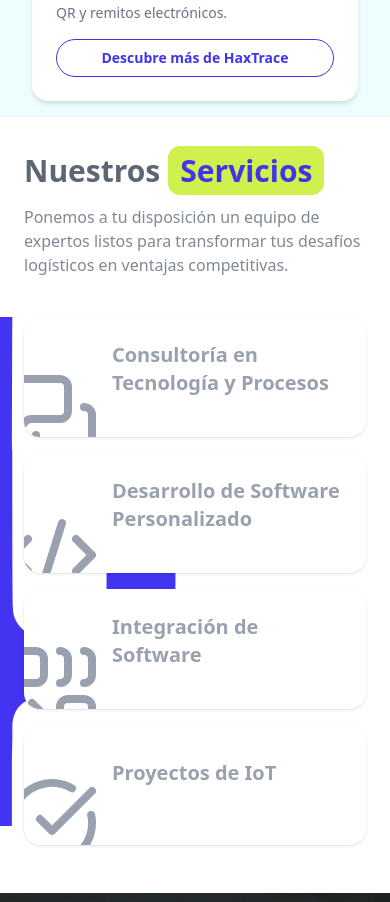
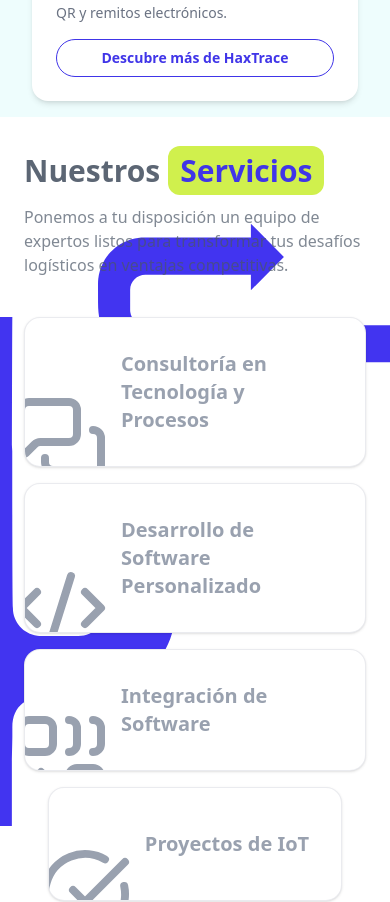
Before and after one commit to braguilera/quadrant, a React (Vite) app: page / in a window 390 px wide. Shown: the part 2280-3182 px from the top of the page. Built offline with nearby package versions, Linux system fonts and the light colour scheme.

Commit message:
Servicios en proceso para computadora

```diff
--- a/src/components/services/CardServices.jsx
+++ b/src/components/services/CardServices.jsx
@@ -10,10 +10,9 @@ const CardServices = ({ title, description, Icon, index }) => {
             onHoverStart={() => !isTouchDevice() && setIsActive(true)}
             onHoverEnd={() => !isTouchDevice() && setIsActive(false)}
             onTap={() => setIsActive(!isActive)}
-
             layout
             transition={{ duration: 0.4, ease: "easeInOut" }}
-            className="p-6 rounded-2xl cursor-pointer bg-white shadow-sm hover:shadow-md overflow-hidden group min-h-[120px]"
+            className="relative p-8 lg:query-xs rounded-2xl bg-white border border-gray-200/80 cursor-pointer overflow-hidden w-full shadow-sm hover:shadow-md"
         >
             <div className="flex justify-between items-center">
                 <div className="flex items-center gap-4">
--- a/src/screens/CtaSection.jsx
+++ b/src/screens/CtaSection.jsx
@@ -13,7 +13,7 @@ const CtaSection = () => {
     <>
       <ContactFormModal isOpen={isFormOpen} onClose={() => setIsFormOpen(false)} />
 
-      <section className='relative h-screen lg:h-[500px] lg:px-10 w-full p-4 flex flex-col'>
+      <section className='relative h-screen lg:h-[500px] lg:px-10 w-full p-4 flex flex-col z-10'>
           <img
             src={cta_bg}
             alt="Fondo de sección de llamada a la acción"
--- a/src/screens/Services.jsx
+++ b/src/screens/Services.jsx
@@ -2,6 +2,7 @@ import React from 'react'
 import { motion } from "framer-motion";
 import CardServices from '../components/services/CardServices';
 import services_vector from '../assets/services/services_vector.svg';
+import services_vector_computer from '../assets/services/services_vector_computer.svg';
 
 import { MessagesSquare, CodeXml, Combine, CheckCircle } from 'lucide-react';
 
@@ -46,9 +47,10 @@ const Services = () => {
   };
 
   return (
-    <section id='servicios' className="relative max-w-7xl mx-auto px-6 pb-12 overflow-hidden">
+    <section id='servicios' className="relative max-w-7xl mx-auto px-6 pb-12 ">
 
-        <div className="relative">
+        <div className="relative flex flex-col items-center z-10 xl:flex-row">
+          <article className='self-start'>
             <motion.h2
                 className="pt-5 text-3xl lg:text-4xl font-display font-bold text-gray-600/90 mb-4"
                 initial={{ opacity: 0, y: 20 }}
@@ -72,9 +74,10 @@ const Services = () => {
             >
                 Ponemos a tu disposición un equipo de expertos listos para transformar tus desafíos logísticos en ventajas competitivas.
             </motion.p>
+          </article>
 
             <motion.article
-                className='relative flex flex-col gap-4'
+                className='relative flex flex-col gap-4 items-center w-full md:grid md:grid-cols-2'
                 variants={containerVariants}
                 initial="hidden"
                 whileInView="visible"
@@ -94,11 +97,16 @@ const Services = () => {
                   <img
                       src={services_vector}
                       alt="Vector decorativo de fondo"
-                      className="absolute top-0 -left-20 w-3/4"
+                      className="block xl:hidden absolute top-0 -left-20 md:w-1/2 w-3/4"
                   />
                 </div>
             </motion.article>
         </div>
+        <img
+            src={services_vector_computer}
+            alt="Vector decorativo de fondo"
+            className="absolute top-0 -right-1/4 h-80 "
+        />
     </section>
   )
 }
```
Also changed, not shown: src/assets/services/services_vector_computer.svg (added).
